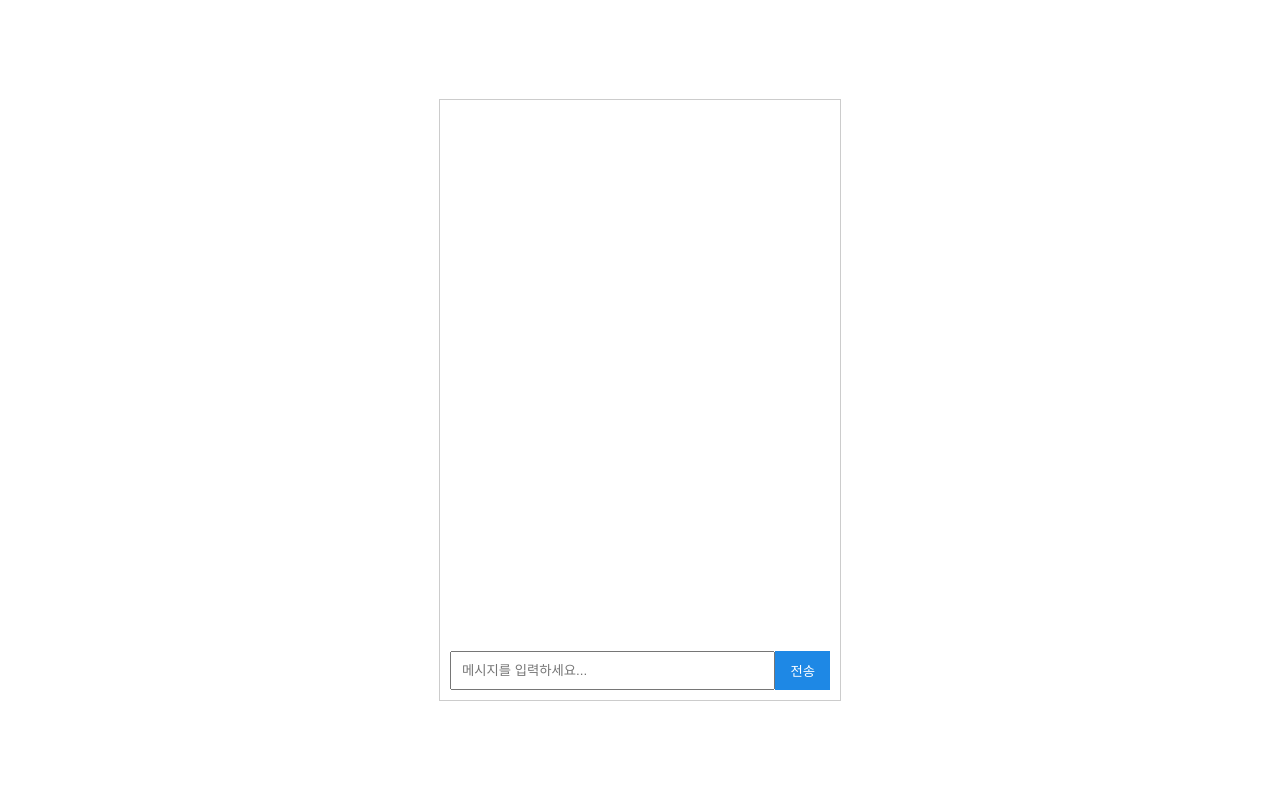
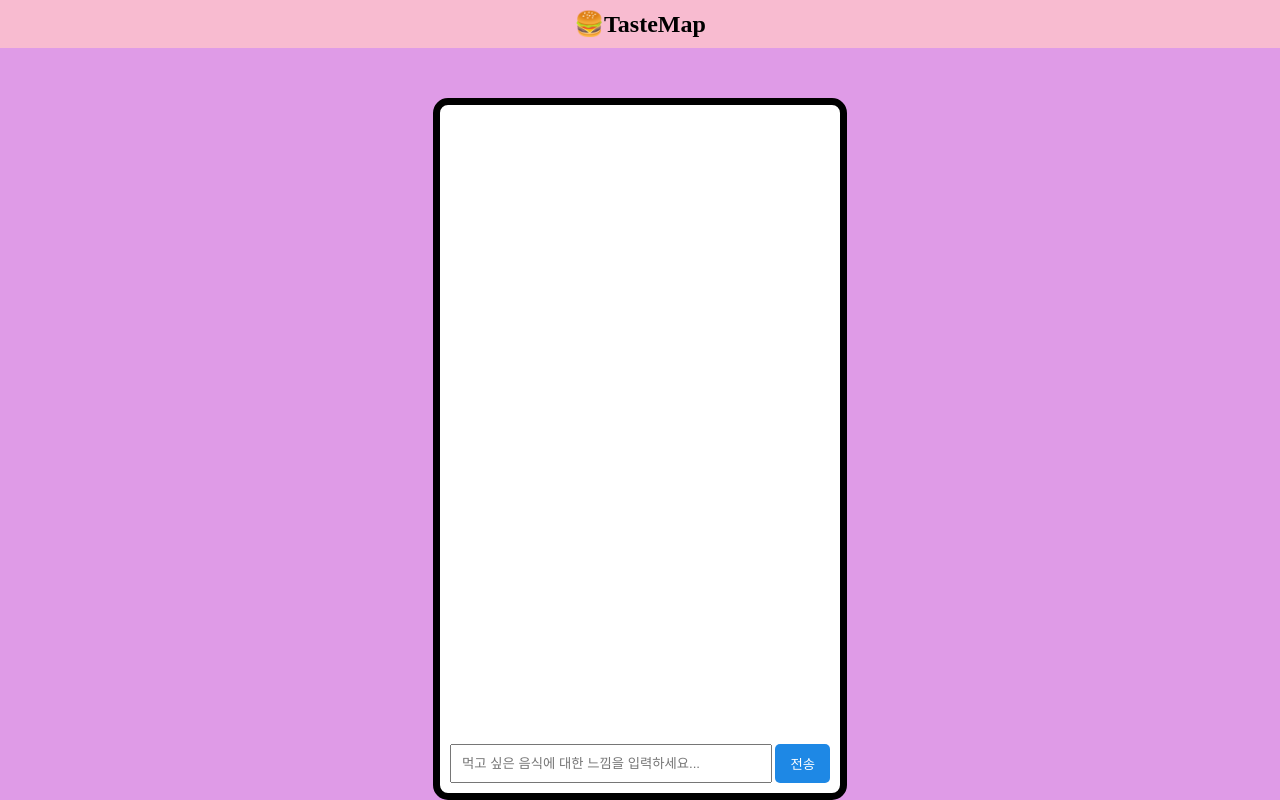
Before and after one commit to jinheeus/project, a plain HTML site: page index.html in a window 1280 px wide. Drawn offline with Linux system fonts and the light colour scheme.

Commit message:
스타일 변경했습니다.

```diff
--- a/index.html
+++ b/index.html
@@ -3,14 +3,24 @@
 <head>
     <meta charset="UTF-8">
     <meta name="viewport" content="width=device-width, initial-scale=1.0">
-    <title>OpenAI를 이용한 챗봇</title>
+    <title>TasteMap</title>
     <style>
         body {
             display: flex;
-            justify-content: center;
+            flex-direction: column;
             align-items: center;
             height: 100vh;
             margin: 0;
+            background-color: #df9be7;
+        }
+        header {
+            width: 100%;
+            background-color: #f8bbd0; /* 예시 색상 - 음식과 어울리는 색상으로 변경 가능 */
+            padding: 10px;
+            text-align: center;
+            font-size: 24px;
+            font-weight: bold;
+            margin-bottom : 50px
         }
         .message {
             border-top: 1px solid #ccc;
@@ -20,10 +30,13 @@
         }
         #chat-container {
             width: 400px;
-            height: 600px;
+            height: 700px;
             display: flex;
             flex-direction: column;
             border: 1px solid #ccc;
+            background-color: white;
+            border-radius: 15px;
+            border : 7px solid black;
         }
         #chat-messages {
             flex: 1;
@@ -35,7 +48,7 @@
         #user-input {
             display: flex;
             padding: 10px;
-
+            border-radius: 5px;
         }
         #user-input input {
             flex: 1;
@@ -48,14 +61,17 @@
             color: white;
             padding: 10px 15px;
             cursor: pointer;
+            border-radius: 5px;
+            margin-left : 3px;
         }
     </style>
 </head>
 <body>
+    <header>🍔TasteMap</header>
     <div id="chat-container">
         <div id="chat-messages"></div>
         <div id="user-input">
-            <input type="text" placeholder="메시지를 입력하세요..." />
+            <input type="text" placeholder="먹고 싶은 음식에 대한 느낌을 입력하세요..." />
             <button>전송</button>
         </div>
     </div>
```
